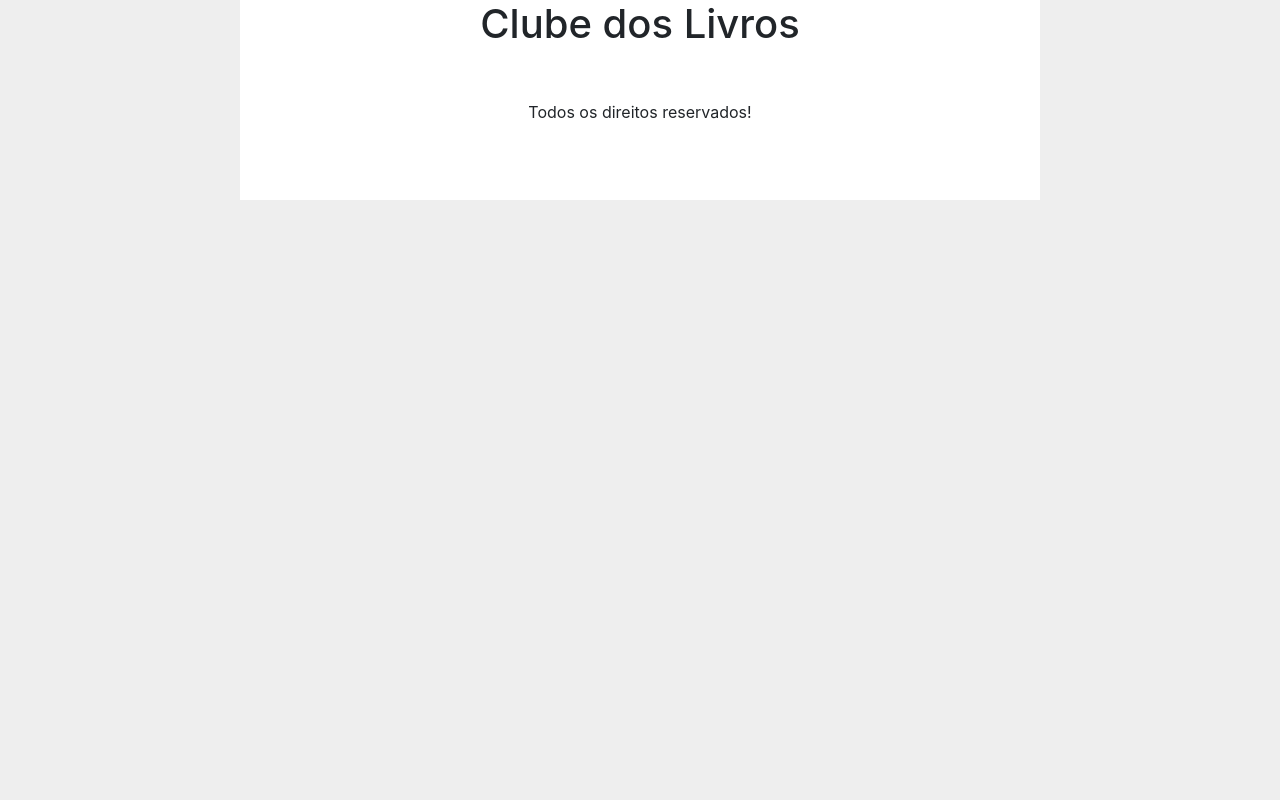
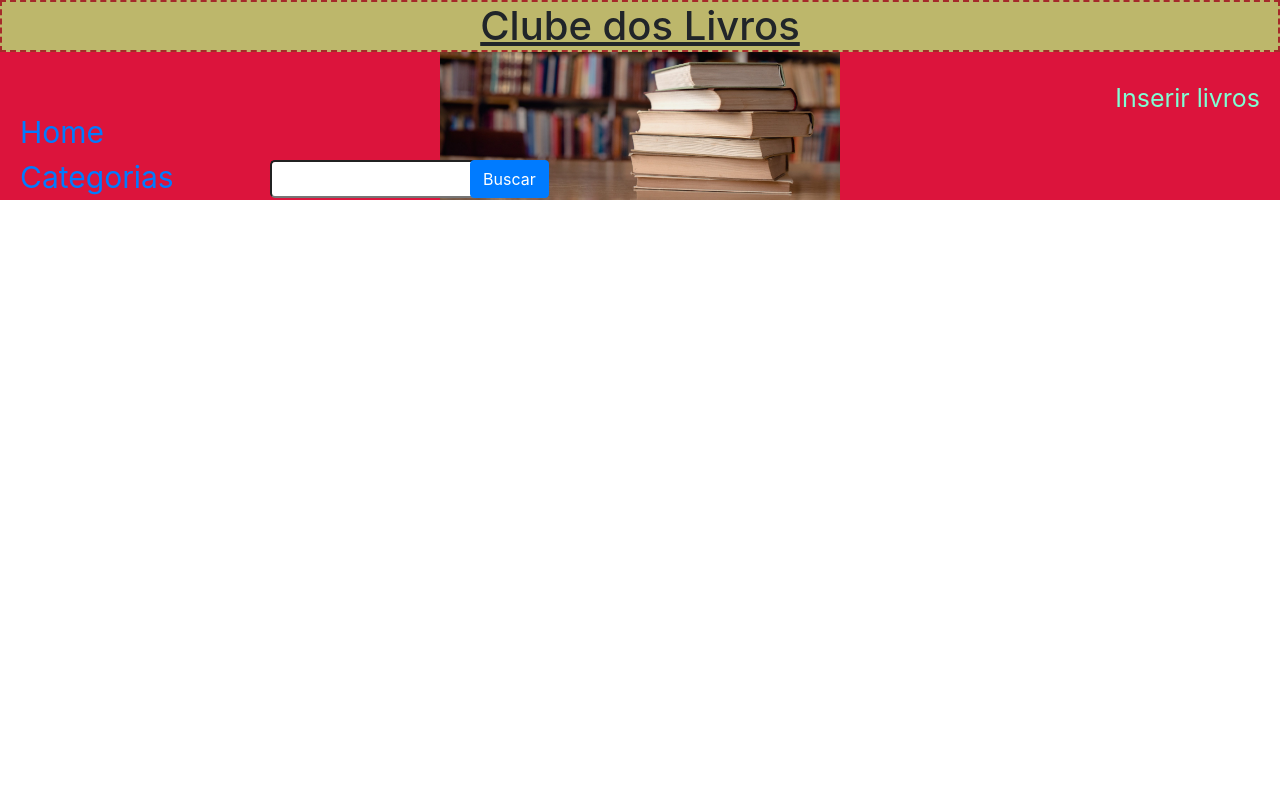
Before and after one commit to Kallamy/Portif-lio, a PHP site: page /clubedoslivros/ in a window 1280 px wide. Run offline with PHP 8.4, Linux system fonts and the light colour scheme; some libraries are stand-ins or nearby versions.

Commit message:
criando o topo da página

```diff
--- a/assets/css/style.css
+++ b/assets/css/style.css
@@ -1,24 +1,71 @@
-
-body {
-    background-color: #EEE;
+* {
+    margin: 0;
+    padding: 0;
 }
 
-header, section, footer {
-    max-width: 800px;
-    background-color: #FFF;
-    margin: auto;
-}
-header {
-    height: 100px;
+#topo {
+    width: 100%;
+    height: 200px;
     text-align: center;
-}
-footer {
-    height: 100px;
-    text-align: center;
+    background-color: crimson;
+    background-image: url("../images/livros.jpg");
+    background-size: 400px;
+    background-repeat: no-repeat;
+    background-position: center;
 }
 
-.aviso {
-    padding: 10px;
-    background-color: #FF0000;
-    color: #FFF;
+#topo h1 {
+    background-color: darkkhaki;
+    border: 2px dashed brown;
+    text-decoration: underline;
 }
+
+#inserir-link {
+    font-size: 25px;
+    color: aquamarine;
+    float: right;
+    margin: 20px;
+    text-decoration: none;
+}
+
+#menu {
+    width: 30%;
+    text-align: left;
+    margin-top: 50px;
+    text-decoration: none;
+    font-size: 30px;
+}
+
+.menu-area {
+    float: left;
+    width: 250px;
+    height: 100;
+}
+.busca-area {
+    float: left;
+    width: 250px;
+    height: 100px;
+}
+
+#menu li {
+    color: cornsilk;
+    padding-left: 20px;
+    list-style-type: none;
+}
+
+#busca {
+    margin-top: 100px;
+}
+
+#busca input{
+    position: absolute;
+    padding: 5px;
+    border-radius: 5px;
+    left: 270px;
+}
+
+#busca button {
+    position: absolute;
+    display: block;
+    left: 470px;
+}
--- a/config.php
+++ b/config.php
@@ -4,7 +4,7 @@ require 'environment.php';
 $config = array();
 
 if(ENVIRONMENT == 'development') {
-    define("BASE_URL", "http://localhost/crud_mvc/");
+    define("BASE_URL", "http://localhost/clubedoslivros/");
     $config['dbname'] = "clubedoslivros";
     $config['host'] = "localhost";
     $config['dbuser'] = "root";
--- a/views/template.php
+++ b/views/template.php
@@ -1,19 +1,42 @@
 <html>
     <head>
         <title>Clube dos Livros</title>
+
+
+
         <link rel="stylesheet" type="text/css" href="<?php echo BASE_URL; ?>assets/css/bootstrap.min.css">
         <link rel="stylesheet" type="text/css" href="<?php echo BASE_URL; ?>assets/css/style.css">
 
+
     </head>
     <body>
-    <header>
+    <header id = "topo">
         <h1>Clube dos Livros</h1>
+        <div class="menu-area">
+            <nav id="menu">
+            <ul>
+                <li><a href="#">Home</a></li>
+                <li><a href="#">Categorias</a></li>
+            </ul>
+        </nav>
+        </div>
+        <div class="busca-area">
+            <div id="busca">
+                <input type="search" >
+                <button class="btn btn-primary">Buscar</button>
+            </div>
+        </div>
+
+        <a id="inserir-link" href="#">Inserir livros</a>
+
+
+
     </header>
     <section>
         <?php $this->loadViewInTemplate($viewName, $viewData); ?>
     </section>
     <footer>
-        Todos os direitos reservados!
+
     </footer>
         <script type="text/javascript" src="<?php echo BASE_URL; ?>assets/js/jquery.min.js"> </script>
         <script type="text/javascript" src="<?php echo BASE_URL; ?>assets/js/bootstrap.min.js"> </script>
```
Also changed, not shown: assets/images/anuncios/2fcfa39c1d55e1ddf5ebc3b84a6673f8.jpg (deleted), assets/images/anuncios/5127ad3faeee4e6b33ebb2d16464f0ef.jpg (deleted), assets/images/anuncios/840d4a9fe2df5059c8b44bd72cc87235.jpg (deleted), assets/images/anuncios/84176d2f84674ea5e8c018af0df77bb4.jpg (deleted), assets/images/anuncios/bb486d2eb3104e0e68428afc14d1fbbb.jpg (deleted), assets/images/anuncios/c52ad63b6d5018fb12eac0d5a9c0476e.jpg (deleted), assets/images/anuncios/cde83377a457adff9989ac2035051f52.jpg (deleted), assets/images/default.jpg (deleted), assets/images/livros.jpg (added).
